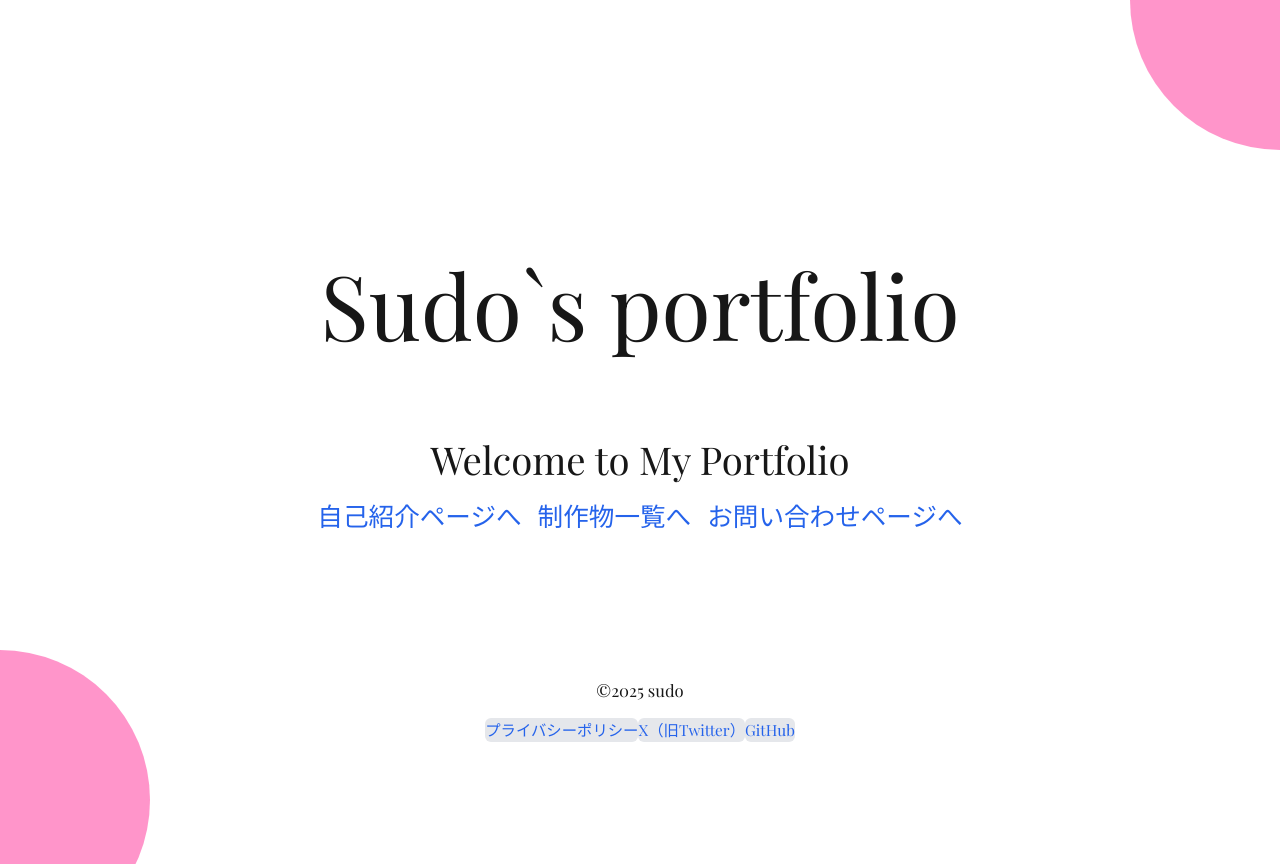
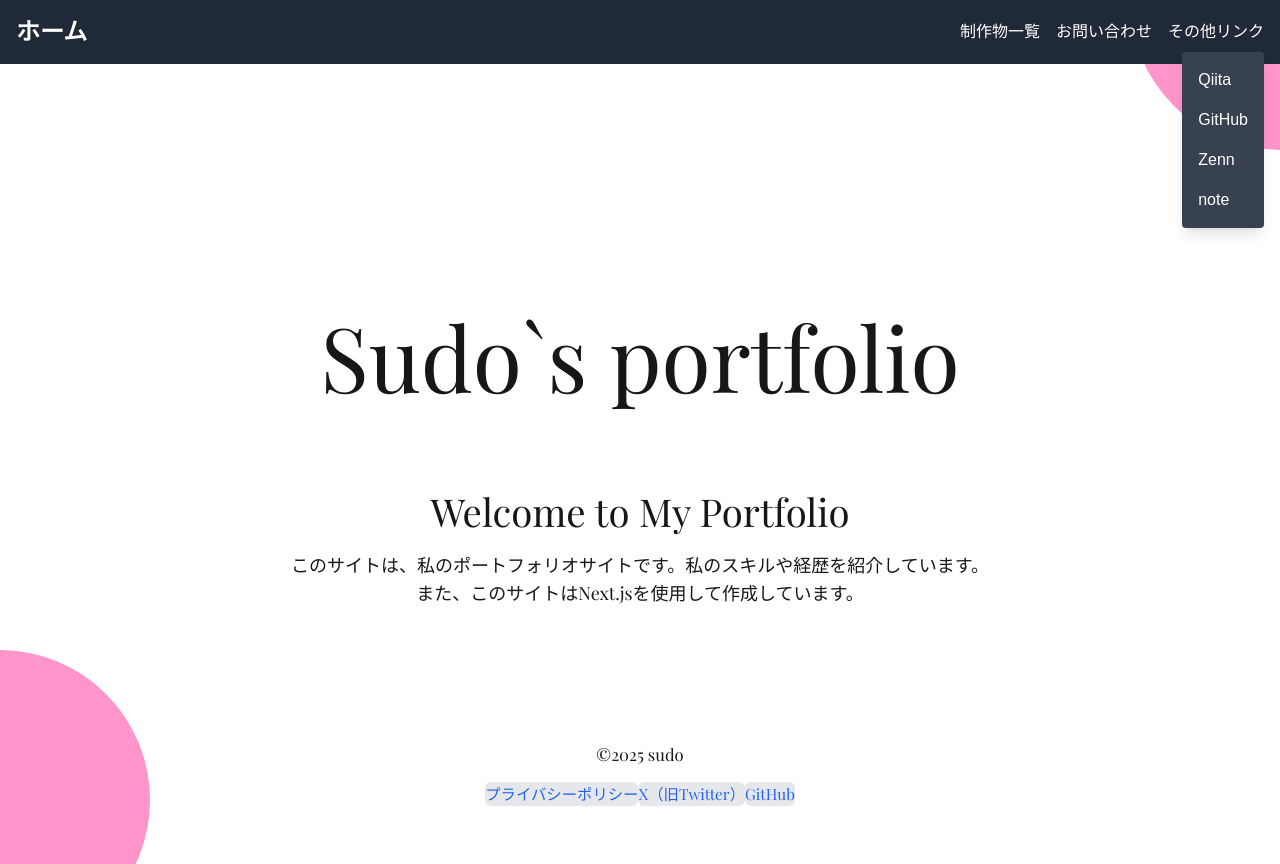
Before and after one commit to s-taku0502/portfolio, a Next.js app: page / in a window 1280 px wide. Before the commit the page ends 800 px from the top, so only its background shows below. Built offline with nearby package versions, Linux system fonts and the light colour scheme.

Commit message:
add:ヘッダーの作成

```diff
--- a/src/app/page.js
+++ b/src/app/page.js
@@ -1,4 +1,5 @@
 // import Link from "next/Link";
+import Header from "@/components/Header";
 import "../styles/globals.css";
 import CustomLink from "@/components/CustomLink";
 import CustomFooter from "@/components/CustomFooter";
@@ -6,6 +7,7 @@
 export default function Home() {
   return (
     <>
+      <Header />
       <div className="background-shape shape-top-right" />
       <div className="background-shape shape-bottom-left" />
       <div className="grid grid-rows-[20px_1fr_20px] items-center justify-items-center min-h-screen p-8 pb-20 gap-16 sm:p-20 font-[family-name:var(--font-geist-sans)]">
@@ -17,11 +19,10 @@
             <h1 className="font-playfair text-[3vw] text-2xl mb-6 rounded-md">
               Welcome to My Portfolio
             </h1>
-            <nav className="flex space-x-4 text-base md:text-[2vw] justify-center leading-tight">
-              <CustomLink href="/about">自己紹介ページへ</CustomLink>
-              <CustomLink href="/projects">制作物一覧へ</CustomLink>
-              <CustomLink href="/contact">お問い合わせページへ</CustomLink>
-            </nav>
+            <p className="text-lg">
+              このサイトは、私のポートフォリオサイトです。私のスキルや経歴を紹介しています。  <br />
+              また、このサイトはNext.jsを使用して作成しています。
+            </p>
           </div>
         </main>
         <CustomFooter />
```
